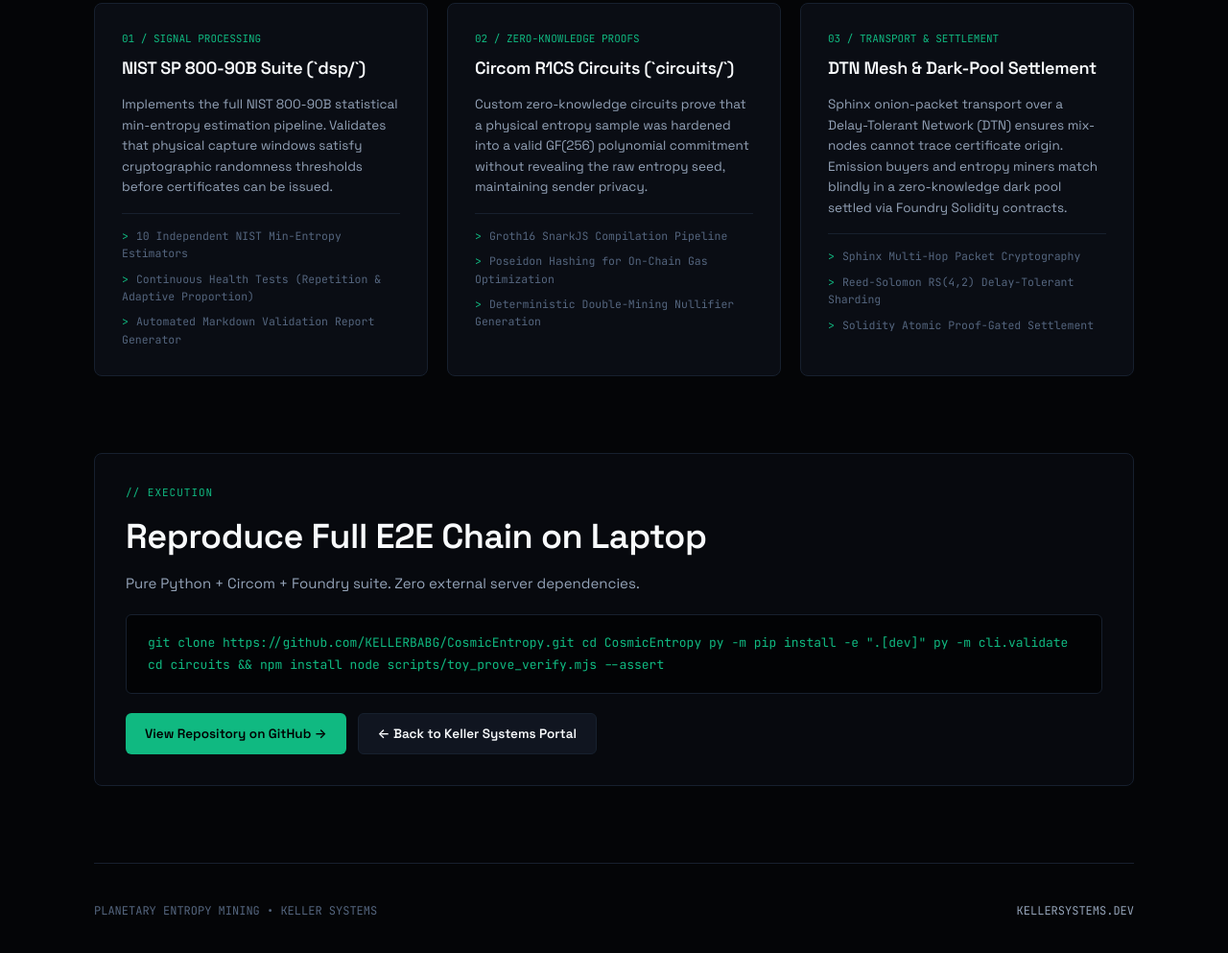
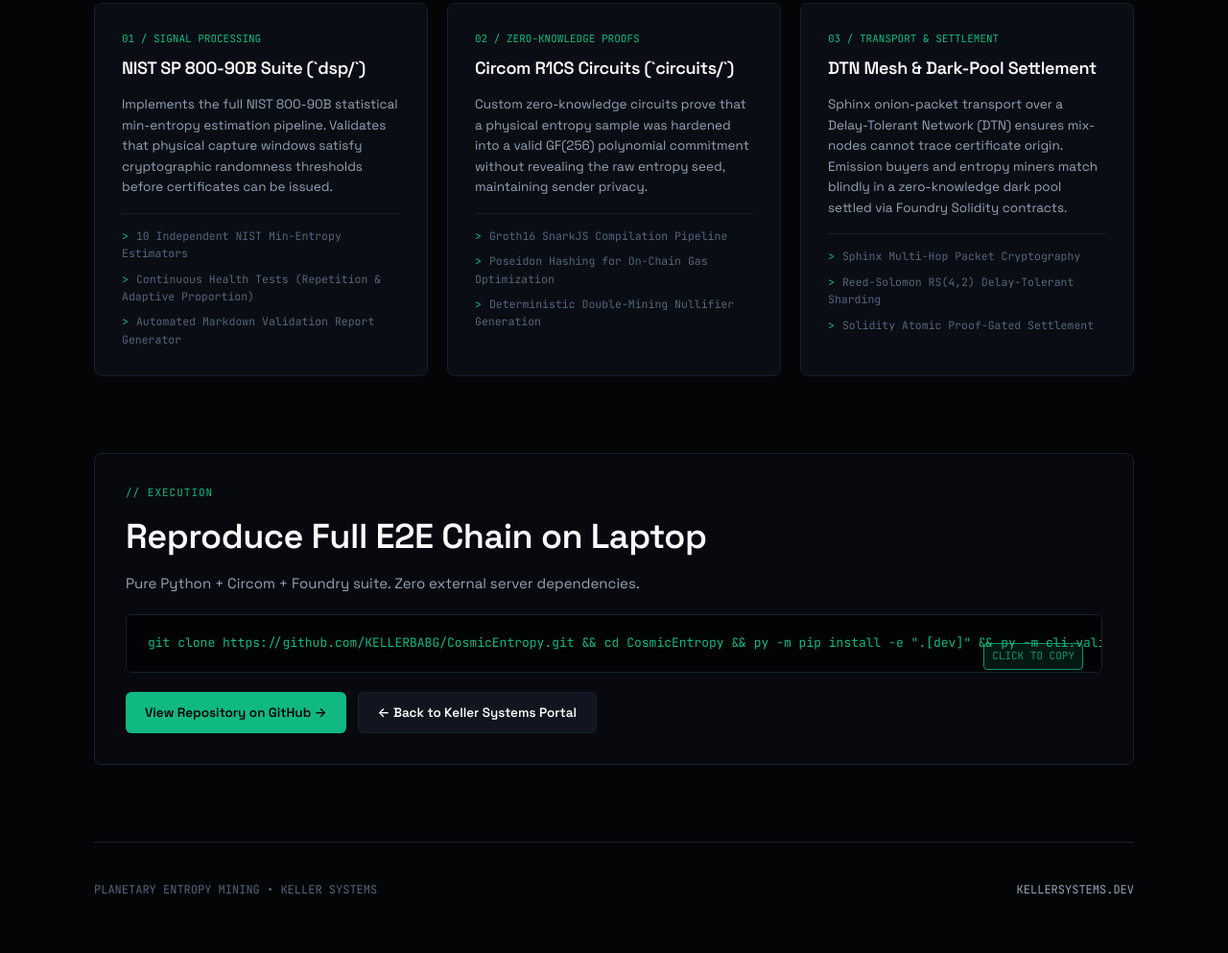
Before and after one commit to KELLERBABG/Planetary-Entropy-Mining, a plain HTML site: page index.html in a window 1280 px wide. Shown: the part 1762-2755 px from the top of the page at 96% size. Drawn offline with nearby package versions, Linux system fonts and the light colour scheme.

Commit message:
Make code window single executable chain with click-to-copy

```diff
--- a/index.html
+++ b/index.html
@@ -586,13 +586,9 @@
         <p>Pure Python + Circom + Foundry suite. Zero external server dependencies.</p>
       </div>
 
-      <div class="code-window">
-git clone https://github.com/KELLERBABG/CosmicEntropy.git
-cd CosmicEntropy
-py -m pip install -e ".[dev]"
-py -m cli.validate
-cd circuits && npm install
-node scripts/toy_prove_verify.mjs --assert
+      <div class="code-container" style="position:relative;">
+        <pre class="code-window" id="pemCode" onclick="copyCode('pemCode', 'pemCopyStatus')" style="white-space:pre; cursor:pointer; margin:20px 0;" title="Click to copy commands">git clone https://github.com/KELLERBABG/CosmicEntropy.git && cd CosmicEntropy && py -m pip install -e ".[dev]" && py -m cli.validate && cd circuits && npm install && node scripts/toy_prove_verify.mjs --assert</pre>
+        <span id="pemCopyStatus" style="position:absolute; top:30px; right:20px; font-family:var(--font-mono); font-size:11px; background:rgba(16,185,129,0.15); border:1px solid var(--emerald); color:var(--emerald); padding:4px 8px; border-radius:4px; pointer-events:none; opacity:0.8; transition:all 0.2s;">CLICK TO COPY</span>
       </div>
 
       <div style="display: flex; gap: 12px;">
@@ -699,6 +695,22 @@ node scripts/toy_prove_verify.mjs --assert
       renderer.setSize(window.innerWidth, window.innerHeight);
     });
 
+    function copyCode(elementId, statusId) {
+      const el = document.getElementById(elementId);
+      const status = document.getElementById(statusId);
+      const text = el.textContent.trim();
+      navigator.clipboard.writeText(text).then(() => {
+        status.textContent = 'COPIED TO CLIPBOARD!';
+        status.style.background = '#10b981';
+        status.style.color = '#000';
+        setTimeout(() => {
+          status.textContent = 'CLICK TO COPY';
+          status.style.background = 'rgba(16,185,129,0.15)';
+          status.style.color = 'var(--emerald)';
+        }, 2200);
+      });
+    }
+
     // 2D Live DSP Oscilloscope simulation
     const dspCanvas = document.getElementById('dspCanvas');
     const dspCtx = dspCanvas.getContext('2d');
```
